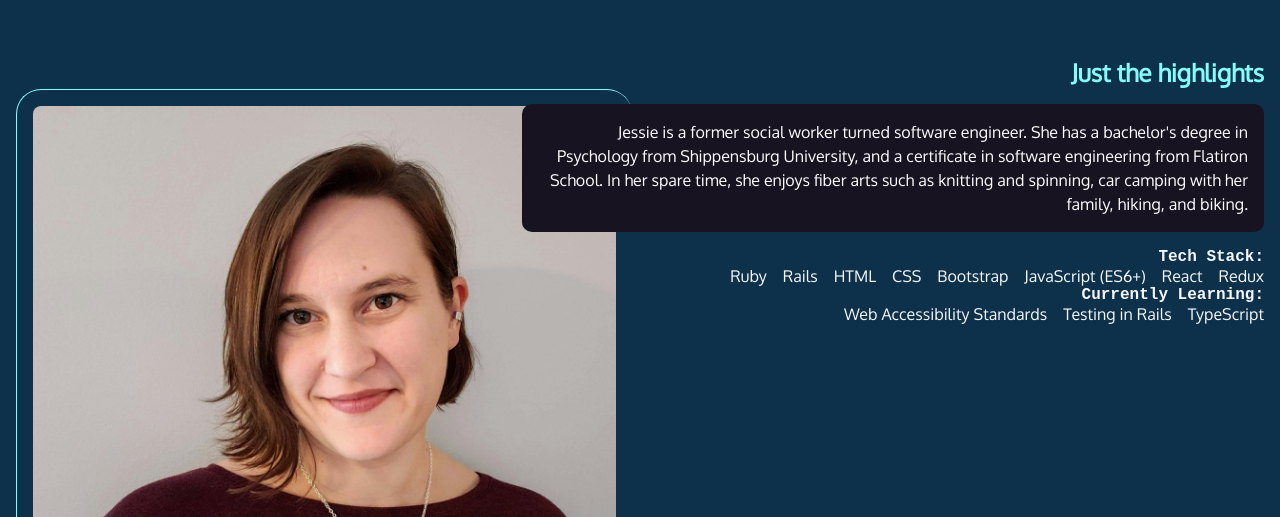
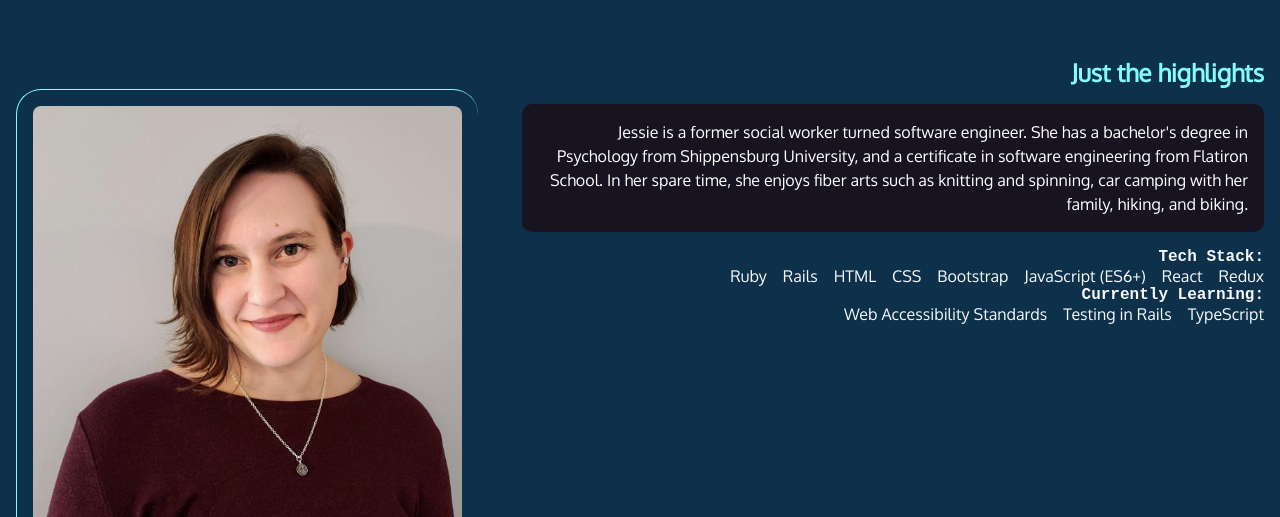
Before and after one commit to jrrohrer/html-css-portfolio, a plain HTML site: page about.html in a window 1280 px wide. Shown: the part 283-800 px from the top of the page. Drawn offline with Linux system fonts and the light colour scheme; a web font is replaced by a local one.

Commit message:
change profile picture sizing

```diff
--- a/css/style.css
+++ b/css/style.css
@@ -262,9 +262,15 @@ footer [class*='fab'] {
     gap: 1rem;
   }
 
-  #portfolio, #about img {
+  #portfolio img {
     grid-column: 1/6;
     grid-row: 1/2;
+  }
+
+  #about img {
+    grid-column: 1/6;
+    grid-row: 1/2;
+    width: 75%;
   }
 
   .text {
```
